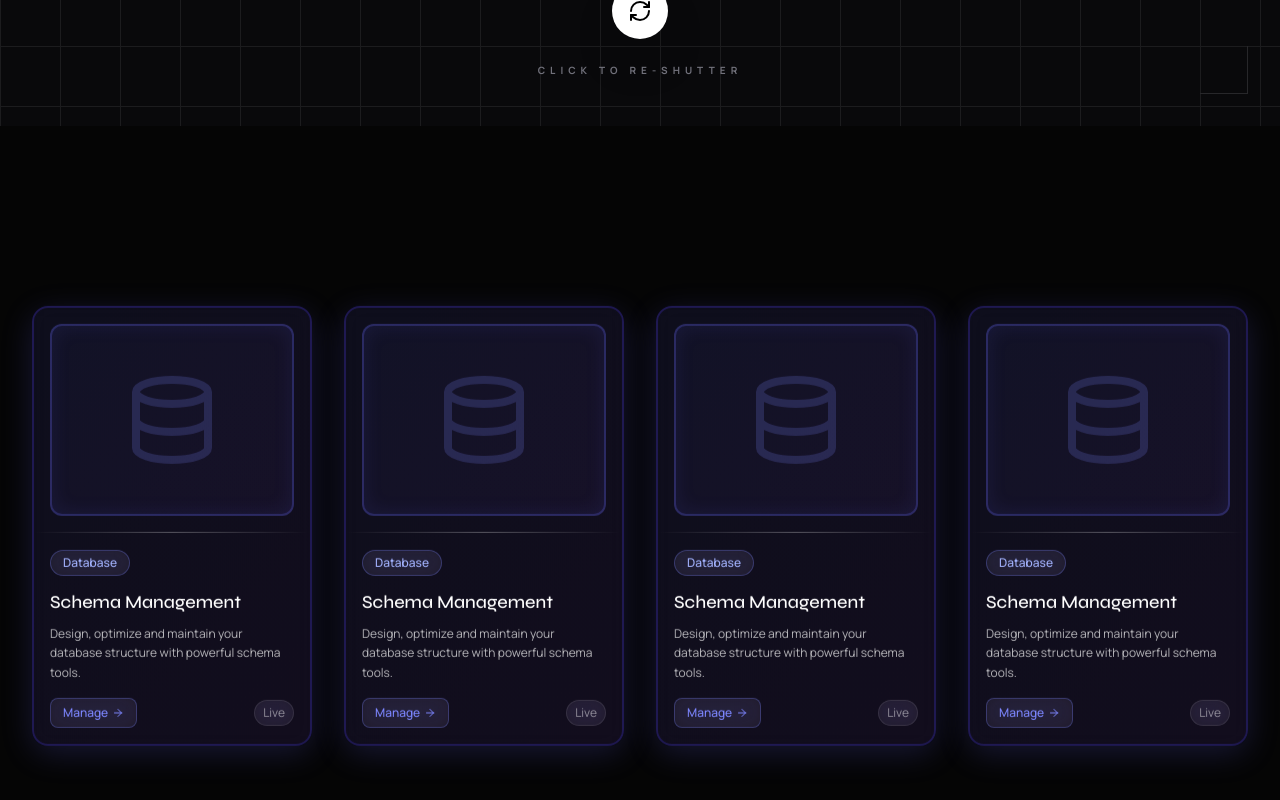
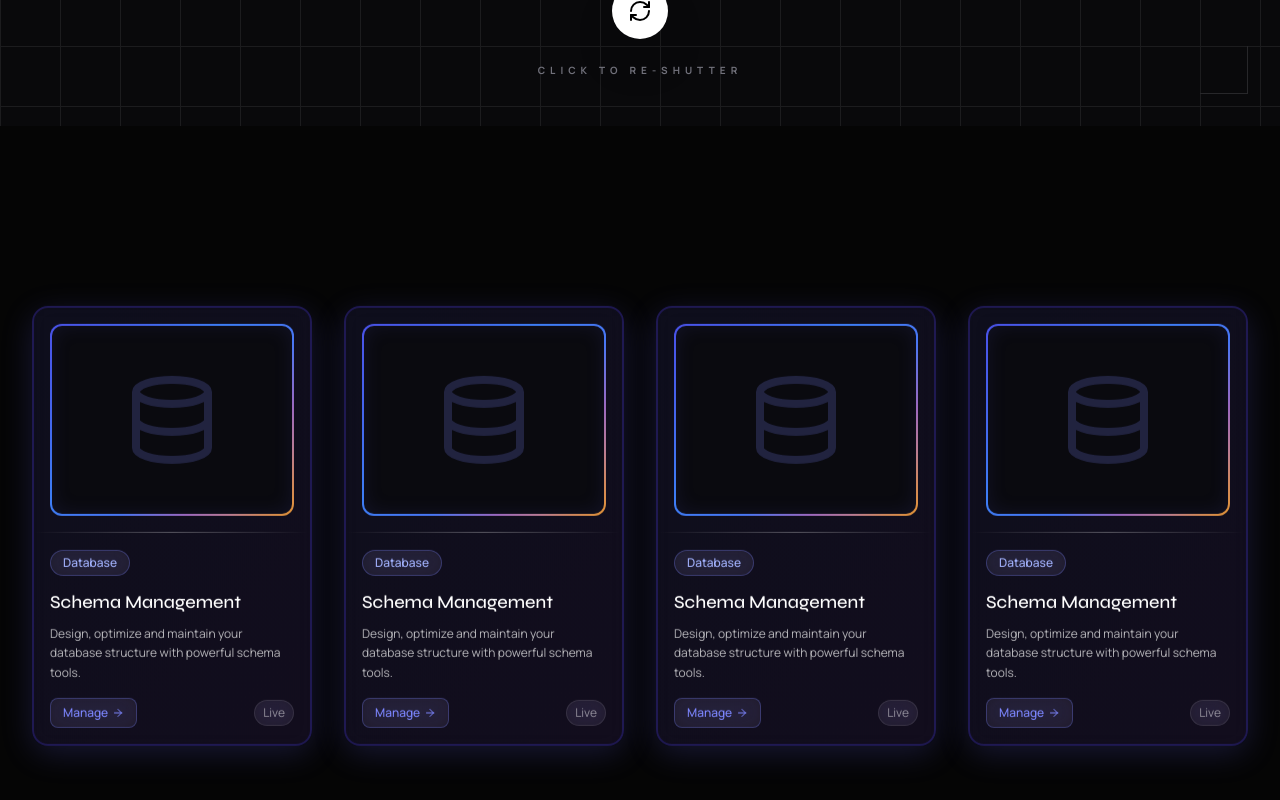
Before and after one commit to Skorpios604/E-commerce, a Next.js app: page / in a window 1280 px wide. Shown: the part 674-1474 px from the top of the page. Built offline with nearby package versions, Linux system fonts and the light colour scheme.

Commit message:
Add gradient color to inside box.

```diff
--- a/src/components/ui/schema-card.css
+++ b/src/components/ui/schema-card.css
@@ -5,9 +5,8 @@
     box-shadow: 0 8px 32px 0 rgba(99, 102, 241, 0.2);
 }
 
-.sc-gradient-border {
-    background: linear-gradient(135deg, rgba(99, 102, 241, 0.05), rgba(139, 92, 246, 0.05));
-    border: 2px solid rgba(99, 102, 241, 0.3);
+.sc-gradient-border-wrapper {
+    background: linear-gradient(135deg, #4a52e8 0%, #4564ed 20%, #3d7df5 40%, #4977f5 60%, #9d69bf 75%, #bb7d93 85%, #d1885e 92%, #e39434 100%);
 }
 
 .sc-inner-glow {
--- a/src/components/ui/schema-card.tsx
+++ b/src/components/ui/schema-card.tsx
@@ -8,7 +8,8 @@ export function SchemaCard() {
         <div className="w-full max-w-xs">
             <div className="relative sc-card-border overflow-hidden rounded-2xl flex flex-col sc-animate-float">
                 <div className="p-4 flex justify-center relative">
-                    <div className="w-full h-48 rounded-xl sc-gradient-border sc-inner-glow overflow-hidden relative">
+                    <div className="w-full h-48 sc-gradient-border-wrapper rounded-xl p-[2px]">
+                        <div className="w-full h-full rounded-[10px] sc-inner-glow overflow-hidden relative bg-[#0a0a0f]">
                             {/* Animated grid background */}
                             <div className="absolute inset-0 opacity-10">
                                 <div className="w-full h-full sc-animate-pulse" style={{ backgroundImage: 'linear-gradient(90deg, rgba(255,255,255,0.3) 1px, transparent 1px), linear-gradient(rgba(255,255,255,0.3) 1px, transparent 1px)', backgroundSize: '15px 15px' }} />
@@ -21,6 +22,7 @@ export function SchemaCard() {
                                     <path d="M3 5V19C3 20.66 7.03 22 12 22C16.97 22 21 20.66 21 19V5" strokeWidth="2" />
                                     <path d="M3 12C3 13.66 7.03 15 12 15C16.97 15 21 13.66 21 12" strokeWidth="2" />
                                 </svg>
+                            </div>
                         </div>
                     </div>
                 </div>
```
Lines whose indentation alone changed are shown as unchanged.
